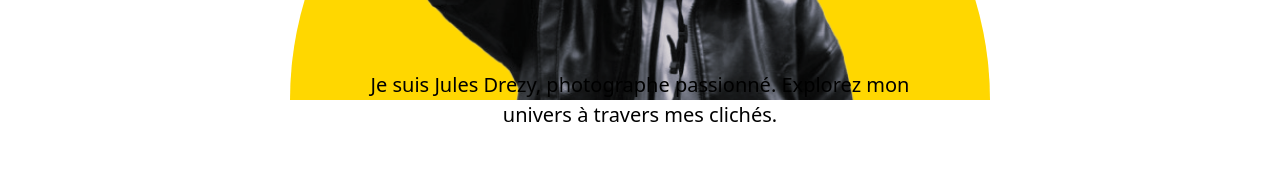
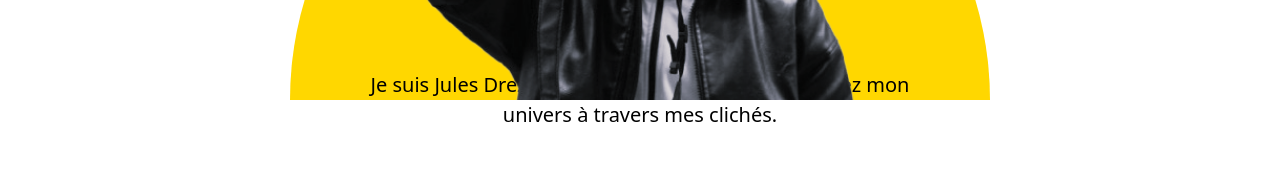
Before and after one commit to Jokast38/jd-photography, a React (Vite) app: page / in a window 1280 px wide. Shown: the part 449-629 px from the top of the page. Built offline with nearby package versions, Linux system fonts and the light colour scheme.

Commit message:
Refactor z-index in Hero component and adjust logo width in Navbar; fix spacing in Home title

```diff
--- a/src/components/css/Hero.css
+++ b/src/components/css/Hero.css
@@ -62,7 +62,7 @@ h1 {
 
 .hero-content {
   position: relative;
-  z-index: 2;
+  z-index: inherit;
   text-align: center;
   color: #fff;
   padding: 0 1rem;
@@ -125,6 +125,7 @@ h1 {
   }
   .hero-content {
     padding: 1.2rem 0.2rem;
+    z-index: inherit;
   }
   .hero-content h1 {
     font-size: 1.3rem;
--- a/src/components/css/Navbar.css
+++ b/src/components/css/Navbar.css
@@ -23,7 +23,7 @@ nav {
 nav .logo img {
   height: 100%;
   /* Ajustez la taille du logo */
-  width: 100%;
+  width: 112px;
   /* Conserver les proportions */
   margin-right: 1rem;
 }
--- a/src/pages/Home.jsx
+++ b/src/pages/Home.jsx
@@ -4,7 +4,7 @@ export default function Home() {
     <div className="hero-body">
       {/* Hero title */}
       <div className="hero-content">
-        <h1 className="text-5xl font-bold mb-4">
+        <h1 className="text-5xl font-bold mb-4 ">
           Bienvenue chez <span className="text-yellow-500">JD Photography</span>
         </h1>
       </div>
```
